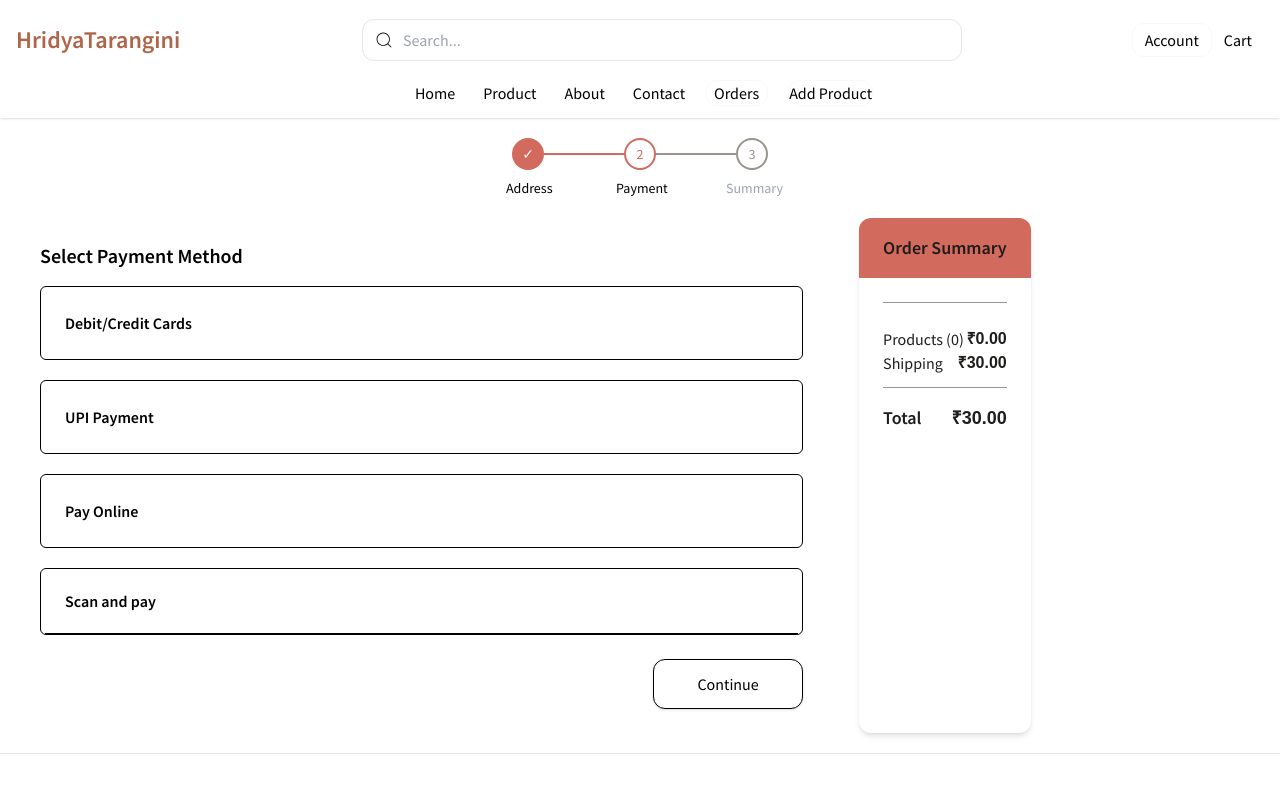
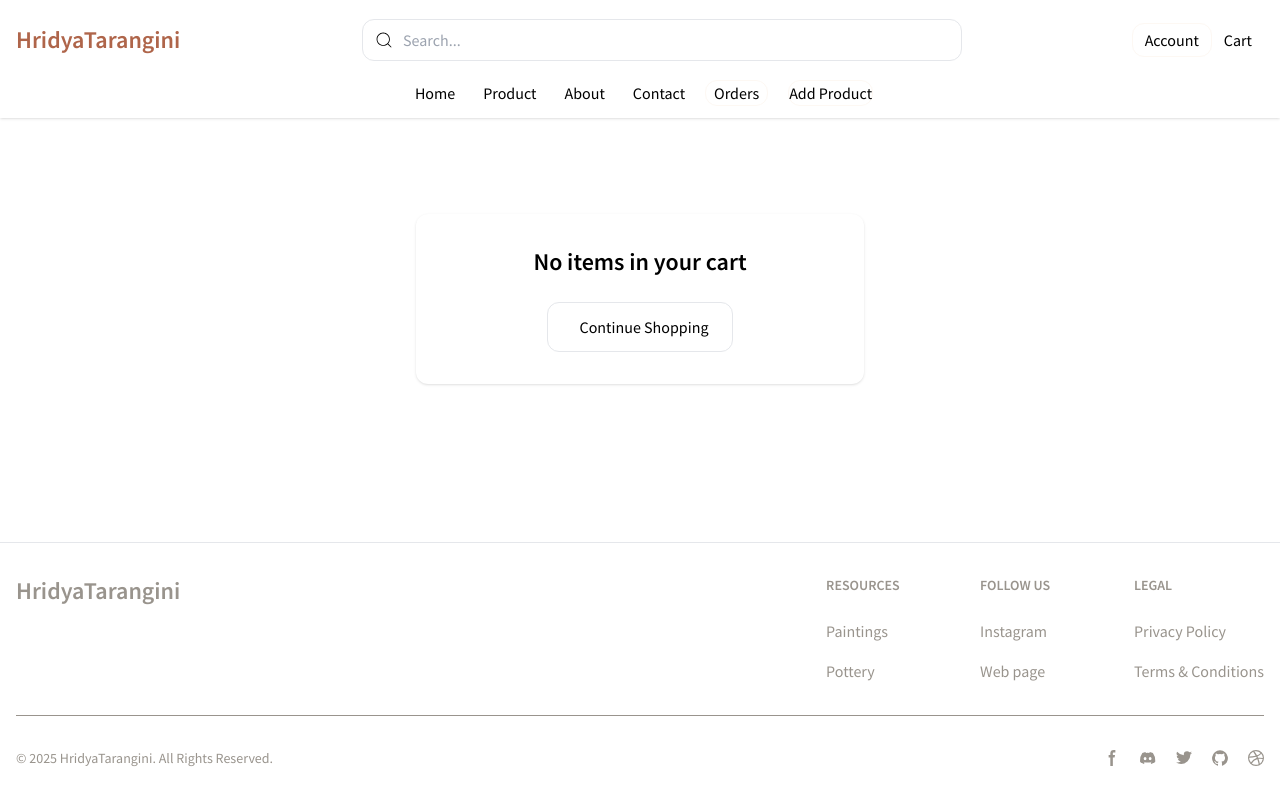
Before and after one commit to gnanaprakash99/e-com, a React (Vite) app: page /payment in a window 1280 px wide. Shown: the top 789 px of the page. Built offline with nearby package versions, Linux system fonts and the light colour scheme; a web font is replaced by a local one.

Commit message:
update on summary page

```diff
--- a/src/pages/cards/Cards.jsx
+++ b/src/pages/cards/Cards.jsx
@@ -5,7 +5,6 @@ import { useNavigate } from 'react-router-dom';
 const Cards = ({ isOpen, onClose }) => {
   const navigate = useNavigate();
   const { cartItems, removeFromCart, incrementQuantity, decrementQuantity } = useCart();
-  console.log('object', cartItems)
 
   if (!isOpen) return null;
 
@@ -37,7 +36,7 @@ const Cards = ({ isOpen, onClose }) => {
           <div className="text-center ">
             <h3 className="text-lg mb-5">Your cart is empty</h3>
             <button
-              className="mx-auto block border-[1px] border-buttonBorder  cursor-pointer transition-transform hover:scale-105 focus:outline-none disabled:opacity-50  bg-primaryBtn text-buttonText font-semibold py-2 px-6 rounded-primaryRadius duration-200"
+              className="mx-auto block mb-6 border-[1px] border-buttonBorder  cursor-pointer transition-transform hover:scale-105 focus:outline-none disabled:opacity-50  bg-primaryBtn text-buttonText font-semibold py-2 px-6 rounded-primaryRadius duration-200"
               onClick={handleContinueShopping}
             >
               Continue Shopping
--- a/src/pages/summaryPage/FinalSummary.jsx
+++ b/src/pages/summaryPage/FinalSummary.jsx
@@ -117,7 +117,7 @@ const FinalSummary = () => {
                     {/* Delivery Address */}
                     <div>
                         <div className="flex items-center gap-2 mb-3">
-                            <FaMapMarkerAlt className="text-teriteryText" />
+                            <FaMapMarkerAlt className="text-success" />
                             <h2 className="font-semibold text-lg">Delivery Address</h2>
                         </div>
                         <div className="border rounded-primaryRadius bg-white p-4 flex justify-between items-start">
--- a/src/pages/summaryPage/PaymentMethod.jsx
+++ b/src/pages/summaryPage/PaymentMethod.jsx
@@ -6,8 +6,12 @@ import OrderSummary from "./OrderSummary";
 import { useNavigate } from "react-router-dom";
 import { motion, AnimatePresence } from "framer-motion";
 import paymentQR from "../../assets/paymentQR.jpeg";
+import { RiArrowDownSLine } from "react-icons/ri";
+import { useCart } from "../../components/context/CardContext";
+import { Link } from "react-router-dom";
 
 const PaymentMethodSection = () => {
+    const { cartItems } = useCart();
     const [activeSection, setActiveSection] = useState(null);
 
     const toggleSection = (section) => {
@@ -70,6 +74,26 @@ const PaymentMethodSection = () => {
         }
     };
 
+    const EmptyCart = () => (
+        <div className="container mx-auto my-12 py-12 px-4">
+            <div className="flex justify-center">
+                <div className="w-full max-w-md text-center bg-cardBg p-6 md:p-8 rounded-primaryRadius shadow">
+                    <h4 className="text-xl md:text-2xl font-semibold mb-6">
+                        No items in your cart
+                    </h4>
+                    <Link
+                        to="/"
+                        className="inline-flex items-center px-4 py-2 md:px-6 md:py-3 border text-buttonText bg-primaryBtn rounded-primaryRadius transition"
+                    >
+                        <i className="fa fa-arrow-left mr-2"></i> Continue Shopping
+                    </Link>
+                </div>
+            </div>
+        </div>
+    );
+
+    const ShowCheckout = () => {
+
         return (
             <div className="container mx-auto mb-5 px-4">
                 <SummaryPageNumber currentStep="Payment" />
@@ -81,12 +105,15 @@ const PaymentMethodSection = () => {
 
                         {/* Card Payment */}
                         <div className="bg-cardBg rounded-secondaryRadius border-[1px] border-buttonBorder p-6 mb-5 space-y-6">
-                        <div>
+                            <div className="flex justify-between ">
                                 <button
                                     onClick={() => toggleSection("card")}
                                     className="font-bold"
                                 >
                                     Debit/Credit Cards
+                                </button>
+                                <button onClick={() => toggleSection("card")}>
+                                    <RiArrowDownSLine className="inline-block ml-2 text-2xl" />
                                 </button>
                             </div>
                             <AnimatePresence>
@@ -149,12 +176,15 @@ const PaymentMethodSection = () => {
 
                         {/* UPI Payment */}
                         <div className="bg-cardBg rounded-secondaryRadius border-[1px] border-buttonBorder p-6 mb-5 space-y-6">
-                        <div>
+                            <div className="flex justify-between ">
                                 <button
                                     onClick={() => toggleSection("upi")}
                                     className="font-bold"
                                 >
                                     UPI Payment
+                                </button>
+                                <button onClick={() => toggleSection("upi")}>
+                                    <RiArrowDownSLine className="inline-block ml-2 text-2xl" />
                                 </button>
                             </div>
                             <AnimatePresence>
@@ -196,12 +226,15 @@ const PaymentMethodSection = () => {
 
                         {/* Pay Online */}
                         <div className="bg-cardBg rounded-secondaryRadius border-[1px] border-buttonBorder p-6 mb-5 space-y-6">
-                        <div>
+                            <div className="flex justify-between ">
                                 <button
                                     onClick={() => toggleSection("onlinePay")}
                                     className="font-bold"
                                 >
                                     Pay Online
+                                </button>
+                                <button onClick={() => toggleSection("onlinePay")}>
+                                    <RiArrowDownSLine className="inline-block ml-2 text-2xl" />
                                 </button>
                             </div>
                             <AnimatePresence>
@@ -255,12 +288,16 @@ const PaymentMethodSection = () => {
 
                         {/* scan and pay */}
                         <div className="bg-cardBg rounded-secondaryRadius border-[1px] border-buttonBorder px-1 space-y-6">
-                        <div className="border-b border-buttonBorder p-5 ">
+                            <div className="flex justify-between border-b border-buttonBorder p-5 ">
+
                                 <button
                                     onClick={() => toggleSection("scanAndPay")}
                                     className="font-bold"
                                 >
                                     Scan and pay
+                                </button>
+                                <button onClick={() => toggleSection("scanAndPay")}>
+                                    <RiArrowDownSLine className="inline-block ml-2 text-2xl" />
                                 </button>
                             </div>
                             <AnimatePresence>
@@ -270,7 +307,7 @@ const PaymentMethodSection = () => {
                                         initial={{ opacity: 0, height: 0 }}
                                         animate={{ opacity: 1, height: "auto" }}
                                         exit={{ opacity: 0, height: 0 }}
-                                    transition={{ duration: 0.3, ease: "easeInOut" }}
+                                        transition={{ duration: 0.5, ease: "easeInOut" }}
                                         className="pb-5 "
                                     >
                                         <div className="">
@@ -302,6 +339,9 @@ const PaymentMethodSection = () => {
                 </div>
             </div>
         );
+    }
+
+    return cartItems.length === 0 ? <EmptyCart /> : <ShowCheckout />;
 };
 
 export default PaymentMethodSection;
--- a/src/pages/summaryPage/SummaryPageNumber.jsx
+++ b/src/pages/summaryPage/SummaryPageNumber.jsx
@@ -1,4 +1,5 @@
 import React from "react";
+import { useNavigate } from "react-router-dom";
 
 // Custom hook to detect screen size
 export const useMediaQuery = (query) => {
@@ -19,18 +20,19 @@ export const useMediaQuery = (query) => {
 
 const SummaryPageNumber = ({ currentStep }) => {
   const isSmUp = useMediaQuery("(max-width: 640px)");
+  const navigate = useNavigate();
 
   const steps = isSmUp
     ? [
-      { label: "Product", labelOffset: "ml-4" },
-      { label: "Address", labelOffset: "ml-4" },
-      { label: "Payment", labelOffset: "" },
-      { label: "Summary", labelOffset: "mr-8" },
+      { label: "Product", path: "/checkout", labelOffset: "ml-4" },
+      { label: "Address", path: "/checkout", labelOffset: "ml-4" },
+      { label: "Payment", path: "/payment", labelOffset: "" },
+      { label: "Summary", path: "/finalSummaryPage", labelOffset: "mr-8" },
     ]
     : [
-      { label: "Address", labelOffset: "ml-4" },
-      { label: "Payment", labelOffset: "" },
-      { label: "Summary", labelOffset: "mr-8" },
+      { label: "Address", path: "/checkout", labelOffset: "ml-4" },
+      { label: "Payment", path: "/payment", labelOffset: "" },
+      { label: "Summary", path: "/finalSummaryPage", labelOffset: "mr-8" },
     ];
 
   return (
@@ -51,7 +53,12 @@ const SummaryPageNumber = ({ currentStep }) => {
             <React.Fragment key={index}>
               {/* Circle */}
               <div
-                className={`w-8 h-8 rounded-full flex items-center justify-center text-sm font-medium
+                onClick={() => {
+                  if (status === "completed") {
+                    navigate(step.path);
+                  }
+                }}
+                className={`cursor-pointer w-8 h-8 rounded-full flex items-center justify-center text-sm font-medium
                   ${status === "completed"
                     ? "bg-secondaryLite text-white"
                     : status === "current"
@@ -65,15 +72,12 @@ const SummaryPageNumber = ({ currentStep }) => {
               {/* Line */}
               {index < steps.length - 1 && (
                 <div
-                  className={`h-[2px]
-      w-10 md:w-20   // 👈 shorter line on mobile, longer on md+
-      ${status === "completed"
+                  className={`h-[2px] w-10 md:w-20 ${status === "completed"
                       ? "bg-secondaryLite"
                       : status === "current"
                         ? "bg-mutedText"
                         : "bg-gray-300"
-                    }
-    `}
+                    }`}
                 />
               )}
             </React.Fragment>
@@ -99,8 +103,7 @@ const SummaryPageNumber = ({ currentStep }) => {
               className={`w-8 text-center text-sm ${step.labelOffset}`}
             >
               <span
-                className={`${status === "upcoming" ? "text-gray-400" : "text-black"
-                  }`}
+                className={`${status === "upcoming" ? "text-gray-400" : "text-black"}`}
               >
                 {step.label}
               </span>
```
Lines whose indentation alone changed are shown as unchanged.
